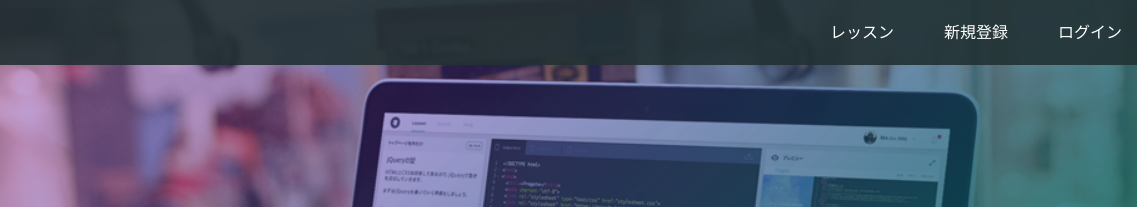
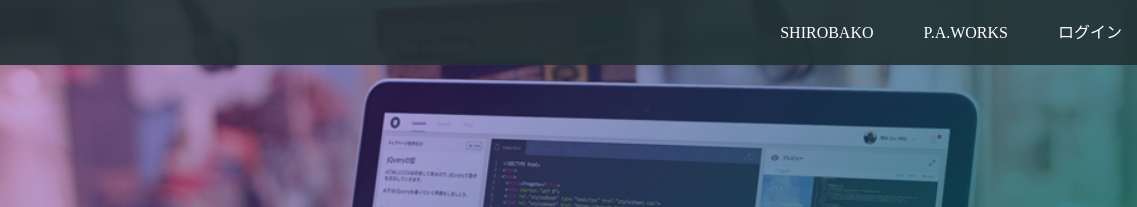
Before and after one commit to Tea-break-2000/Tea-break-2000.github.io, a plain HTML site: page index.html in a window 1280 px wide. Shown: the top 207 px of the page, 143-1280 px from the left. Drawn offline with Linux system fonts and the light colour scheme.

Commit message:
Update index.html

```diff
--- a/index.html
+++ b/index.html
@@ -15,8 +15,8 @@
       </div>
       <span class="fa fa-bars menu-icon"></span>
       <div class="header-right">
-        <a href="#">レッスン</a>
-        <a href="#">新規登録</a>
+        <a href="#">SHIROBAKO</a>
+        <a href="#">P.A.WORKS</a>
         <a href="#" class="login">ログイン</a>
       </div>
     </div>
```
